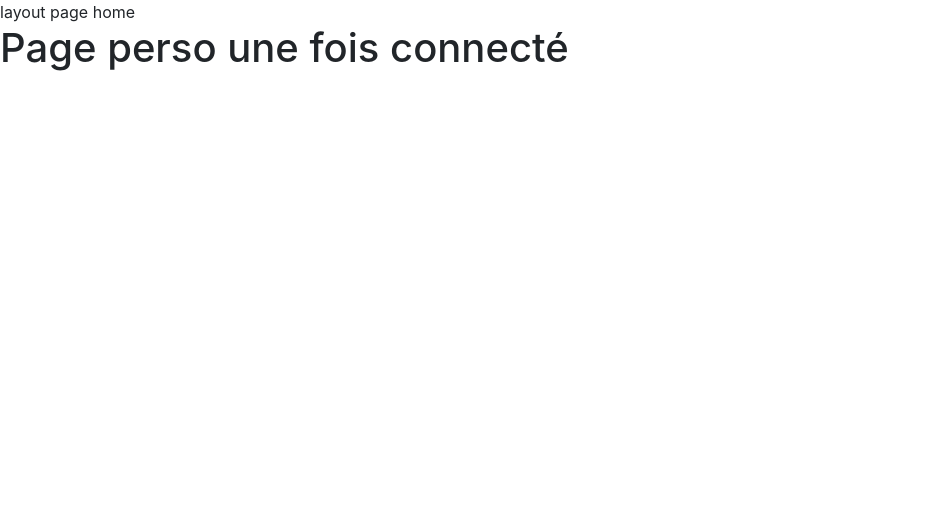
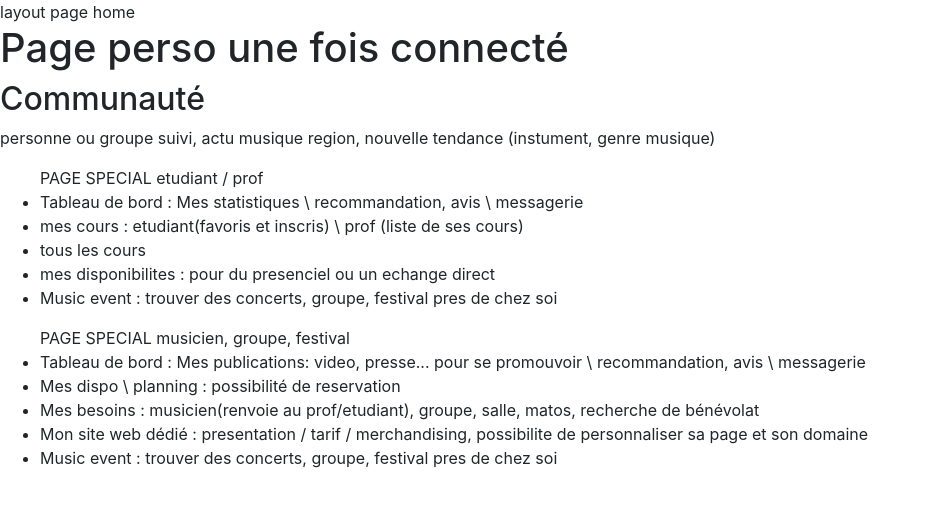
Before and after one commit to ghislaingirardeau/Planet_music, a Nuxt app: page /home in a window 1280 px wide. Shown: the top 506 px of the page, without its empty margins (0-930 px from the left). Built offline with nearby package versions, Linux system fonts and the light colour scheme.

Commit message:
add content idea

```diff
--- a/pages/home.vue
+++ b/pages/home.vue
@@ -1,5 +1,27 @@
 <template>
-    <h1>Page perso une fois connecté</h1>
+    <main>
+      <h1>Page perso une fois connecté</h1>
+      <aside>
+      <h2>Communauté</h2>
+      <p>personne ou groupe suivi, actu musique region, nouvelle tendance (instument, genre musique)</p>
+      <ul>PAGE SPECIAL etudiant / prof
+        <li>Tableau de bord : Mes statistiques \ recommandation, avis \ messagerie</li>
+        <li>mes cours : etudiant(favoris et inscris) \ prof (liste de ses cours)</li>
+        <li>tous les cours</li>
+        <li>mes disponibilites : pour du presenciel ou un echange direct</li>
+        <li>Music event : trouver des concerts, groupe, festival pres de chez soi</li>
+      </ul>
+
+      <ul>PAGE SPECIAL musicien, groupe, festival
+        <li>Tableau de bord : Mes publications: video, presse... pour se promouvoir \ recommandation, avis \ messagerie</li>
+        <li>Mes dispo \ planning : possibilité de reservation</li>
+        <li>Mes besoins : musicien(renvoie au prof/etudiant), groupe, salle, matos, recherche de bénévolat</li>
+        <li>Mon site web dédié : presentation / tarif / merchandising, possibilite de personnaliser sa page et son domaine</li>
+        <li>Music event : trouver des concerts, groupe, festival pres de chez soi</li>
+      </ul>
+
+      </aside>
+    </main>
 </template>
 
 <script>
```
